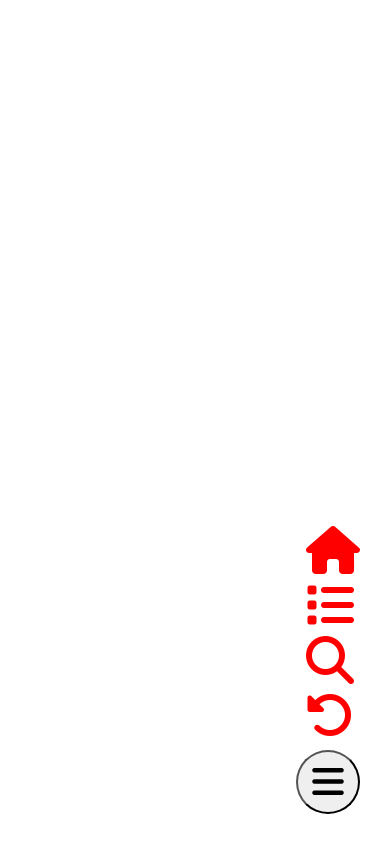
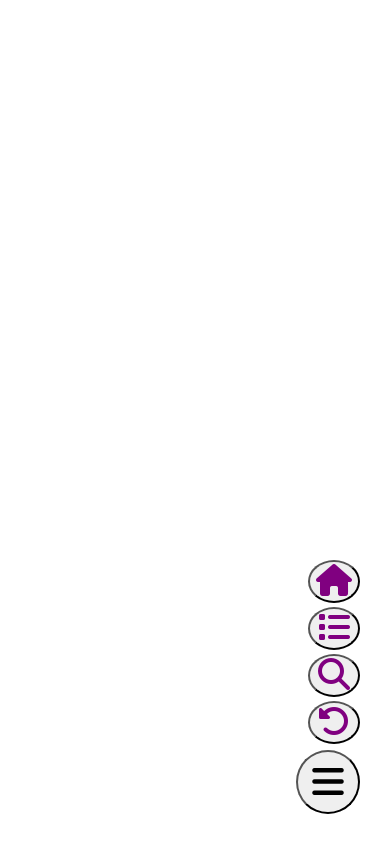
Before and after one commit to wsa138/odin-mobile-menu, a website: page index.html in a window 390 px wide. Both pictures are taken after a click on the button "Open menu options". Drawn offline with Linux system fonts and the light colour scheme.

Commit message:
Added styling to menu buttons. Added javascript to allow menu items to be clicked which swap the displays of two different mobile menu styles.

```diff
--- a/index.html
+++ b/index.html
@@ -27,19 +27,22 @@
       <span class="fas fa-bars" aria-hidden="true"></span>
     </button>
     <div class="second-menu-options">
-      <div class="second-menu-item" id="home">
-        <span class="fas fa-home"></span>
-      </div>
-      <div class="second-menu-item list">
-        <span class="fas fa-list"></span>
-      </div>
-      <div class="second-menu-item search">
-        <span class="fas fa-search"></span>
-      </div>
-      <div class="second-menu-item back">
-        <span class="fas fa-undo-alt"></span>
-      </div>
+      <button class="second-menu-item" id="home">
+        <span class="fas fa-home second-item"></span>
+      </button>
+      <button class="second-menu-item list">
+        <span class="fas fa-list second-item"></span>
+      </button>
+      <button class="second-menu-item search">
+        <span class="fas fa-search second-item"></span>
+      </button>
+      <button class="second-menu-item back">
+        <span class="fas fa-undo-alt second-item"></span>
+      </button>
     </div>
   </div>
+
+
+  <script src="main.js"></script>
 </body>
 </html>
--- a/main.js
+++ b/main.js
@@ -0,0 +1,23 @@
+const secondMenuBtn = document.querySelector('.second-menu-btn');
+const secondMenuOptions = document.querySelector('.second-menu-options');
+const bottomNav = document.querySelector('.bottom-nav-container');
+const menuItem = document.querySelector('.menu-item');
+
+secondMenuBtn.addEventListener('click', () => {
+  if (secondMenuOptions.style.display === 'flex') {
+    secondMenuOptions.style.display = 'none';
+  } else {
+    secondMenuOptions.style.display = 'flex';
+  }
+});
+
+secondMenuOptions.addEventListener('click', () => {
+  bottomNav.style.display = 'flex';
+  secondMenuBtn.style.display = 'none';
+  secondMenuOptions.style.display = 'none';
+});
+
+bottomNav.addEventListener('click', () => {
+  bottomNav.style.display = 'none';
+  secondMenuBtn.style.display = 'block';
+});
--- a/style.css
+++ b/style.css
@@ -53,17 +53,26 @@ html, body{
   position: fixed;
   animation: expand-menu .5s ease 1;
   animation-fill-mode: forwards;
-  color: red;
+  display: none;
+  flex-direction: column;
+}
+
+.second-menu-item {
+  color: purple;
+  border-radius: 50%;
+  animation: expand-menu .5s ease 1;
+  animation-fill-mode: forwards;
+  margin-top: .25rem;
 }
 
 @keyframes expand-menu {
   from {
-    font-size: 1rem;
+    font-size: .5rem;
     bottom: 50px;
     right: 50px;
   }
   to {
-    font-size: 3rem;
+    font-size: 2rem;
     bottom: 100px;
     right: 30px;
   }
```
Also changed, not shown: README.md.
